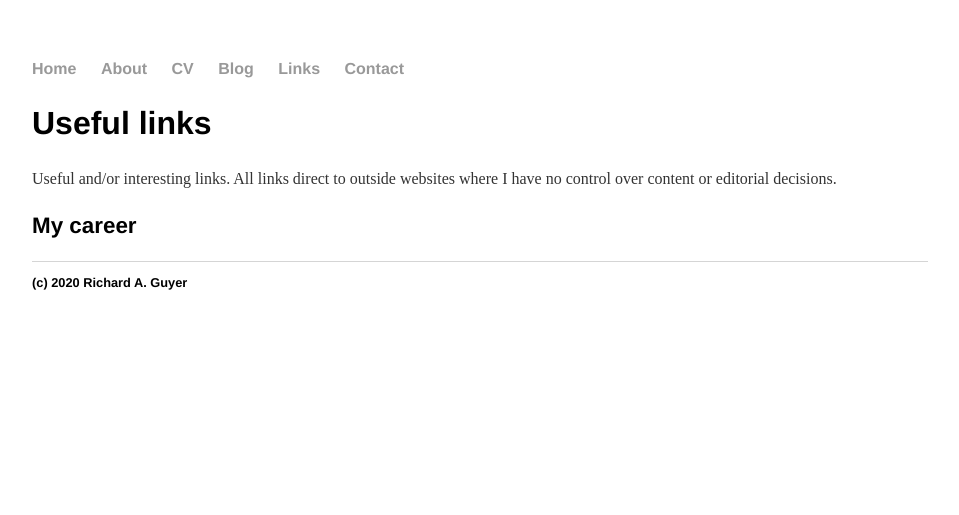
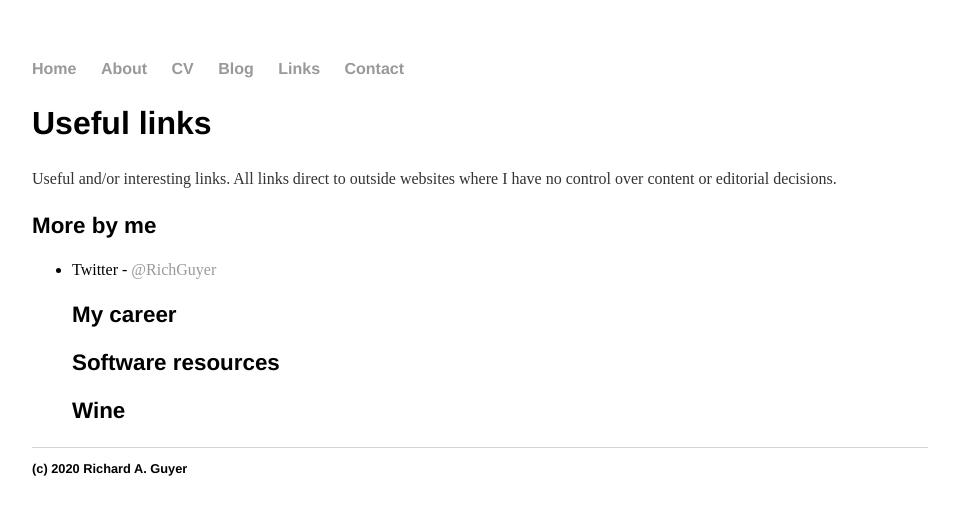
Before and after one commit to riguyer/riguyer.github.io, a Jekyll site: the page built from links.html, in a window 1280 px wide. Shown: the top 515 px of the page, without its empty margins (160-1119 px from the left). Built offline with Jekyll 4.4.1, drawn with Linux system fonts in a browser that asks for light colours.

Commit message:
Update links.html

```diff
--- a/links.html
+++ b/links.html
@@ -9,6 +9,16 @@ permalink: /links/
 	Useful and/or interesting links. All links direct to outside websites where I have no control over content or editorial decisions.</p>
 	</p>
 
-  <h3>My career</h3>
+		<h3>More by me</h3>
+		<ul>
+			<li> Twitter - <a href=https://twitter.com/richguyer>@RichGuyer</a></li>
+
+
+
+		<h3>My career</h3>
+
+		<h3>Software resources</h3>
+
+		<h3>Wine</h3>
 
 </div><!-- /.blurb -->
```
